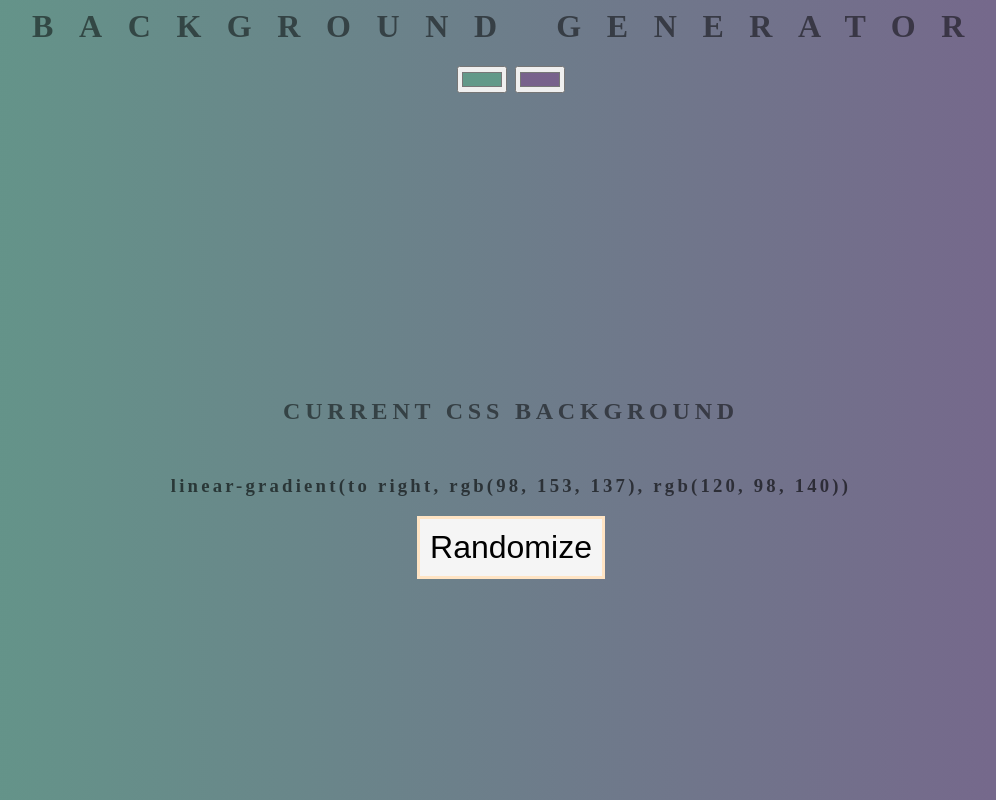
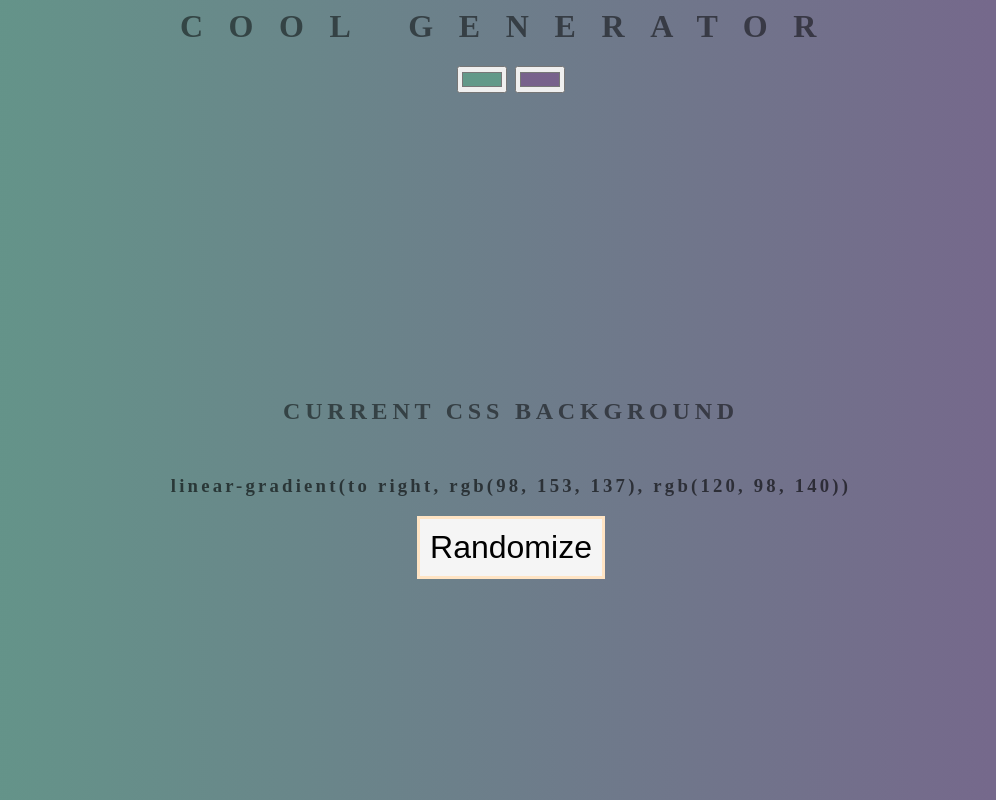
Before and after one commit to Yash-Khatri-31/Background-Generator, a plain HTML site: page index.html in a window 1280 px wide. Shown: the whole page, without its empty margins (129-1125 px from the left). Drawn offline with Linux system fonts and the light colour scheme.

Commit message:
changed index file

```diff
--- a/index.html
+++ b/index.html
@@ -7,7 +7,7 @@
     </head>
 
     <body id='body'>
-        <h1>BackGround Generator</h1>
+        <h1>Cool Generator</h1>
         <input class="color1" type="color" name="color1" value="#629989">
         <input class="color2" type="color" name="color2" value="#78628c">
         <h2>Current CSS BackGround</h2>
```
